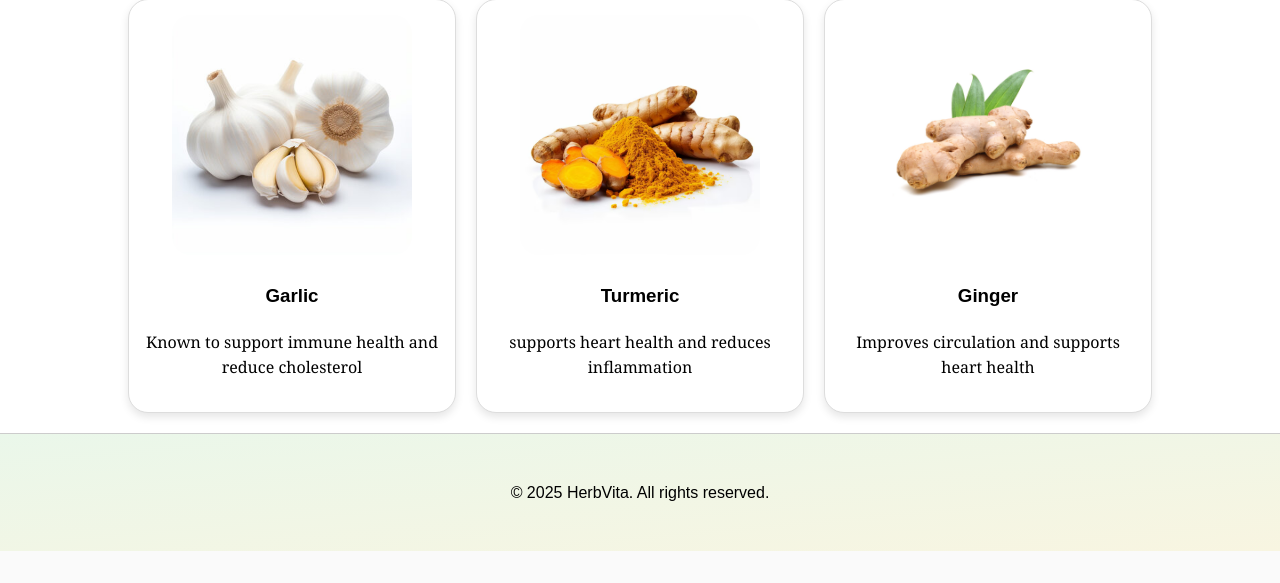
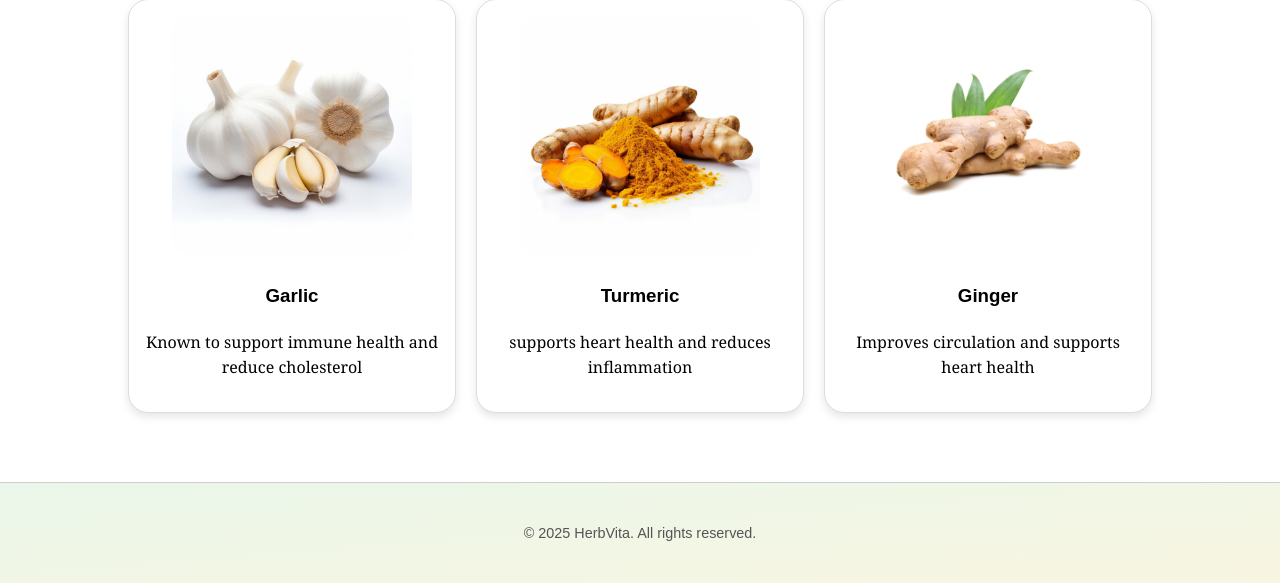
Before and after one commit to Marky115/HerbVitalWebsite, a PHP site: page / in a window 1280 px wide. Shown: the part 818-1401 px from the top of the page. Before the commit the page ends 1369 px from the top, so only its background shows below. Run offline with PHP 8.4, Linux system fonts and the light colour scheme; data comes from the database, SQL or seed files in the repository; some web fonts are replaced.

Commit message:
styles, name for index and styles instead of user name
update styles so when the user have no herb saved, the footer still stays at the bottom of the screen, name for index and styles instead of user name to make the experience less robotic

```diff
--- a/index.php
+++ b/index.php
@@ -34,7 +34,7 @@ function getFeaturedConcernDetails() {
 if (isset($_SESSION['loggedin']) && $_SESSION['loggedin'] === true) {
         $userId = $_SESSION['userID'];
 
-        $userInterestSql = "SELECT healthInterest FROM user WHERE userID = ?";
+        $userInterestSql = "SELECT name, healthInterest FROM user WHERE userID = ?";
         $userInterestStmt = $conn->prepare($userInterestSql);
         $userInterestStmt->bind_param("s", $userId);
         $userInterestStmt->execute();
@@ -132,6 +132,7 @@ if (isset($_SESSION['loggedin']) && $_SESSION['loggedin'] === true) {
 
         $generalHerbsSql = "SELECT herbID, herbName, Benefit, imagePath
                             FROM herb
+                            -- based on health concern ID
                             WHERE healthConcerns = ?
                             GROUP BY herbName
                             ORDER BY RAND()
@@ -145,6 +146,7 @@ if (isset($_SESSION['loggedin']) && $_SESSION['loggedin'] === true) {
         }
         $generalHerbsStmt->close();
     } else {
+        // select random by name if $featuredConcern = null
         $generalHerbsSql = "SELECT herbID, herbName, Benefit, imagePath FROM herb GROUP BY herbName ORDER BY RAND() LIMIT 6";
         $generalHerbsResult = $conn->query($generalHerbsSql);
         if ($generalHerbsResult->num_rows > 0) {
@@ -173,6 +175,7 @@ include 'header.php';
                 <?php if (!empty($weeklyFeaturedConcernDesc)): ?>
                     <p><?php echo $weeklyFeaturedConcernDesc; ?></p>
                 <?php else: ?>
+                    <!-- show this if there are no desc for the concern(but we have it set for all 8 concerns) -->
                     <p>Explore our selection of herbs related to this week's highlighted health concern.</p>
                 <?php endif; ?>
             </section>
@@ -181,8 +184,21 @@ include 'header.php';
 
 
     <section id="featured-herbs-db">
-        <?php if(isset($_SESSION['loggedin']) && $_SESSION['loggedin'] === true): ?>
-            <h2>Featured Herbs Just for You, <?php echo htmlspecialchars($_SESSION['userID']); ?>!</h2>
+    <?php if(isset($_SESSION['loggedin']) && $_SESSION['loggedin'] === true): ?>
+            <h2>Featured Herbs Just for You, <?php
+                $userId = $_SESSION['userID'];
+                $userNameSql = "SELECT name FROM user WHERE userID = ?";
+                $userNameStmt = $conn->prepare($userNameSql);
+                $userNameStmt->bind_param("s", $userId);
+                $userNameStmt->execute();
+                $userNameResult = $userNameStmt->get_result();
+                if ($userNameRow = $userNameResult->fetch_assoc()) {
+                    echo '<a href="profile.php">' . htmlspecialchars($userNameRow['name']) . '</a>';
+                } else {
+                    echo 'User'; //if no name found go with default User
+                }
+                $userNameStmt->close();
+                ?>!</h2>
             <?php
             if (!empty($userHerbsByCategory)):
                 foreach ($userHerbsByCategory as $category => $herbs):
--- a/style.css
+++ b/style.css
@@ -22,7 +22,11 @@ body {
     margin: 0;
     padding: 0;
     line-height: 1.6;
-   /* background-color: #f6f9f0;*/
+    position: relative; /*  for absolute positioning of the footer */
+    min-height: 100vh;
+    padding-bottom: 150px;
+    box-sizing: border-box;
+    margin: 0;
 }
 
 .container {
@@ -188,6 +192,12 @@ main {
 
 }
 
+/* index.php */
+
+#featured-herbs-db a{
+    text-decoration: none;
+    color: #218838;
+}
 /* search result*/
 #livesearch,
 #livesearch-main {
@@ -295,12 +305,35 @@ main {
 }
 
 footer {
-    background: linear-gradient(to bottom right, #eaf7ea, #f8f5e1);
+    /*
 
     text-align: center;
     padding: 10px 0;
+    border-top: 1px solid #ccc; */
+
+    background: linear-gradient(to bottom right, #eaf7ea, #f8f5e1);
     border-top: 1px solid #ccc;
+    position: absolute;
+    bottom: 0;
+    left: 0;
+    width: 100%;
+    height: 60px; /* Fixed footer height */
+    line-height: 60px;
+    padding: 20px 0; /* Example vertical padding */
+    text-align: center;
 
+}
+
+footer .container {
+    max-width: 1200px;
+    margin: 0 auto;
+    padding: 0 20px;
+}
+
+footer p {
+    margin: 0;
+    font-size: 0.9em;
+    color: #555;
 }
 .hidden{
     display: none;
@@ -317,6 +350,9 @@ footer {
 .container1 {
     display: flex;
     width: 100%;
+    padding-bottom: 100px;
+    /* for footer */
+
 
     overflow: hidden;
 
@@ -489,6 +525,9 @@ footer {
 .left-side {
     flex: 1;
     overflow: hidden;
+    padding-bottom: 100px;
+    /* for footer */
+
 }
 
 .left-side img {
@@ -504,6 +543,9 @@ footer {
     align-items: center;
     justify-content: center;
     padding: 20px;
+    padding-bottom: 100px;
+    /* for footer */
+
 }
 
 .right-side h2 {
@@ -865,4 +907,5 @@ transition: background-color 0.3s ease;
     text-align: center;
     color: #777;
     font-style: italic;
+
 }
```
Also changed, not shown: profile.php (+20 -1 lines).
